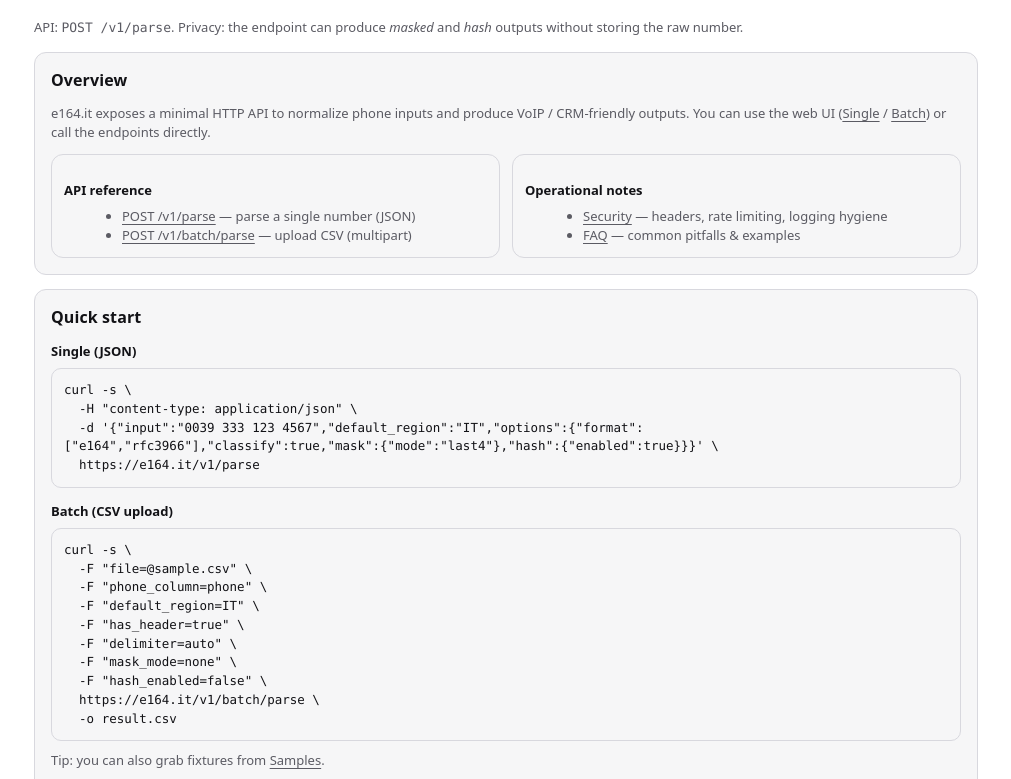
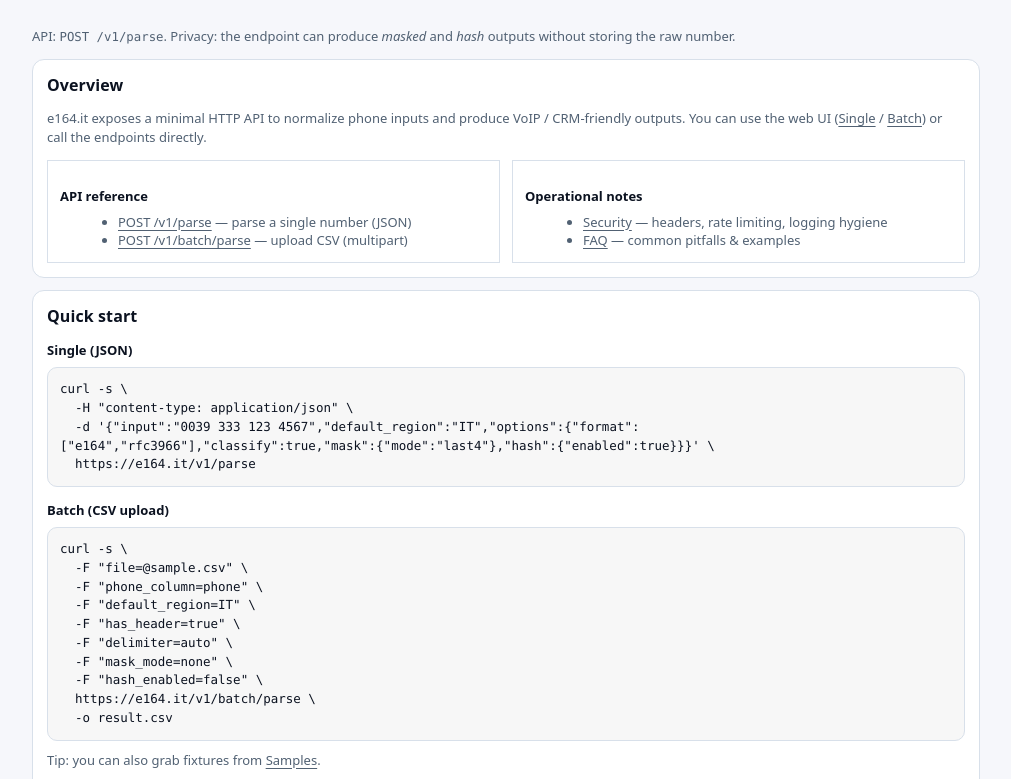
Before and after one commit to Antonio-Prado/e164-it, a website: page public/docs/index.html in a window 1280 px wide. Shown: the part 105-884 px from the top of the page, without its empty margins (134-1145 px from the left). Drawn offline with Linux system fonts and the light colour scheme; no server answers.

Commit message:
Align docs stylesheet with main site (#23)

```diff
--- a/public/docs/index.html
+++ b/public/docs/index.html
@@ -4,7 +4,7 @@
   <meta charset="utf-8" />
   <meta name="viewport" content="width=device-width, initial-scale=1" />
   <meta name="description" content="e164.it documentation: API, Batch CSV, privacy & security notes." />
-  <link rel="stylesheet" href="/styles.tech.css">
+  <link rel="stylesheet" href="/styles.css">
 <meta property="og:title" content="e164.it — Docs" />
   <meta property="og:description" content="e164.it docs: API, Batch CSV, security, and operational notes." />
   <meta property="og:type" content="website" />
```
